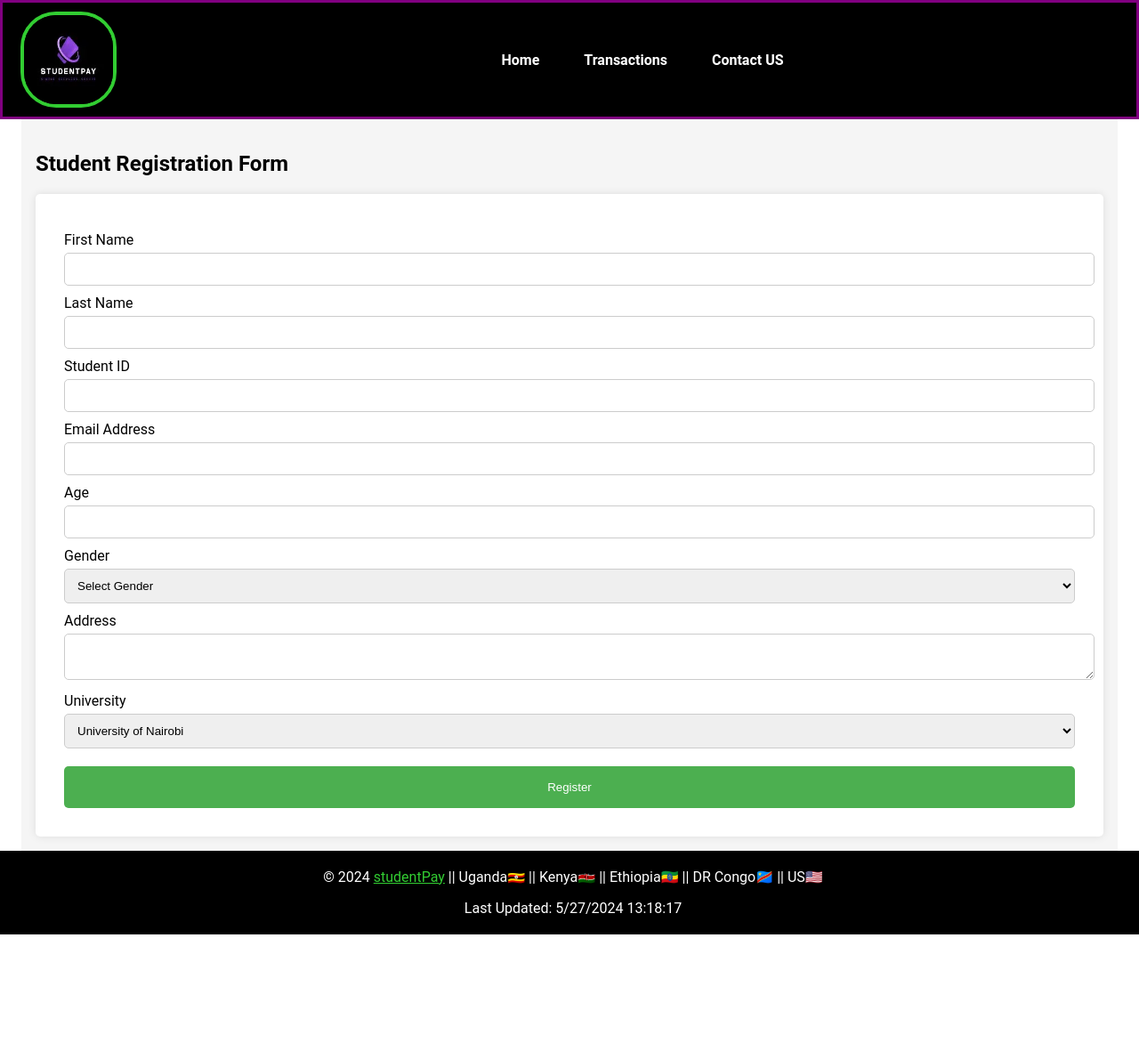
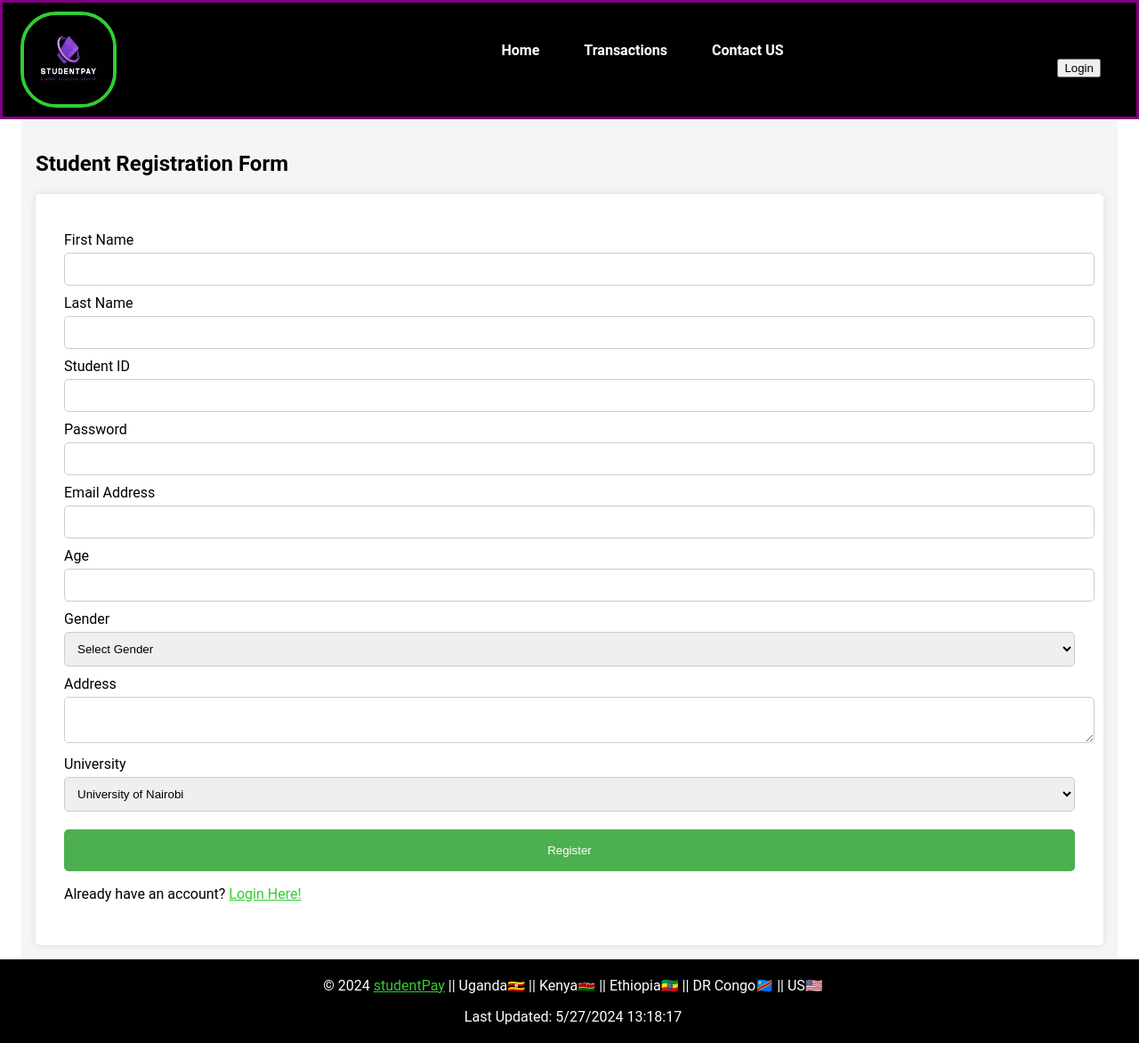
Before and after one commit to elishamugenyi/wdd131, a plain HTML site: page project/register.html in a window 1280 px wide. Shown: the whole page at 89% size. Before the commit the page ends 1050 px from the top, so only its background shows below. Drawn offline with Linux system fonts and the light colour scheme.

Commit message:
register form fixed

```diff
--- a/project/register.html
+++ b/project/register.html
@@ -24,6 +24,7 @@
                 <li><a href="transaction.html">Transactions</a></li>
                 <li><a href="contact-us.html">Contact US</a></li>
             </ul>
+            <button id="loginButton">Login</button>
         </nav>
     </header>
     <main class="about">
@@ -37,6 +38,9 @@
 
           <label>Student ID</label>
           <input type="number" id="studentId" name="studentId" required>
+
+          <label>Password</label>
+          <input type="password" id="password" name="password" required>
 
           <label>Email Address</label>
           <input type="email" id="email" name="email" required>
@@ -59,6 +63,7 @@
           <select id="university" name="university" required></select>
 
           <input type="submit" value="Register">
+          <p>Already have an account? <a href="login.html">Login Here!</a></p>
       </form>
 
     </main>
```
